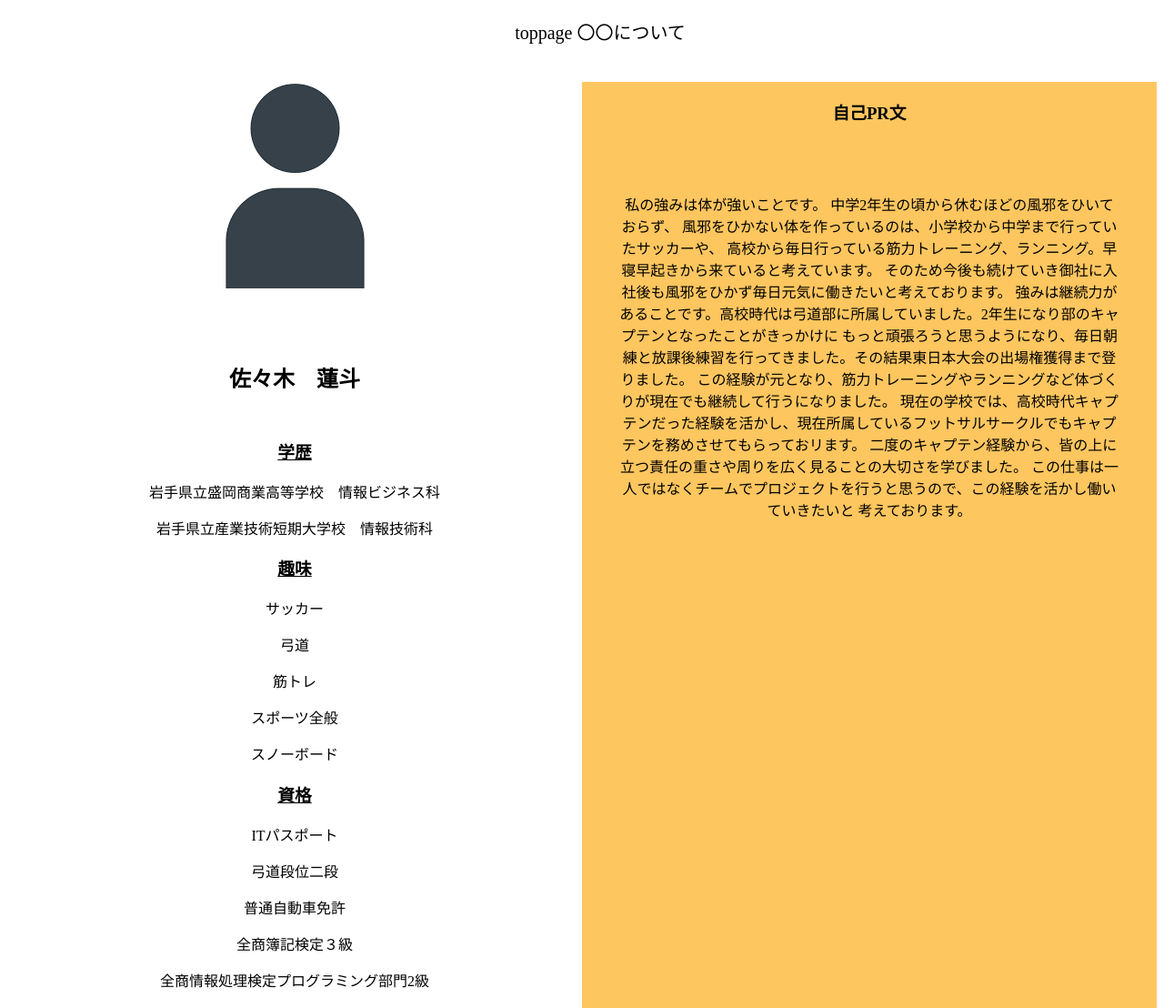
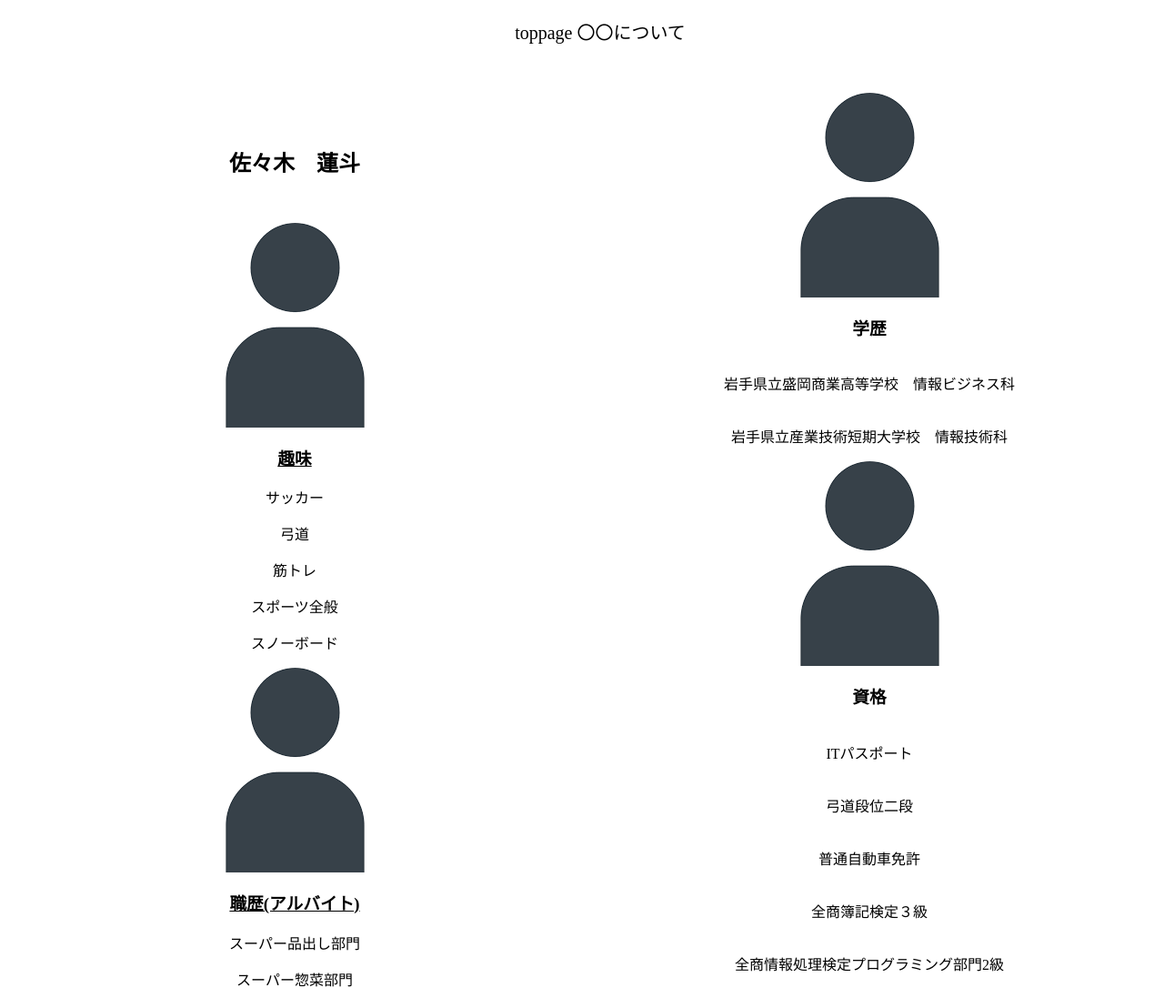
Before and after one commit to hasuto/portfolio, a plain HTML site: page game/pr.html in a window 1280 px wide. Shown: the top 1108 px of the page at 91% size. Drawn offline with Linux system fonts and the light colour scheme.

Commit message:
更新3/10

```diff
--- a/game/main.scss
+++ b/game/main.scss
@@ -65,8 +65,10 @@ body {
 
 
 //自己PRページ用↓
+
 .pr-top {
     width: 50%;
+
     float: left;
     .img-1{
         margin-top: 12px;
@@ -92,14 +94,17 @@ body {
 .pr-sentence{
     width: 50%;
     float: right;
-    background-color: rgb(254, 198, 95);
     margin-top: 10px;
     height: 200%;
+    .img-1{
+        margin-top: 12px;
+        text-align: center;
+
+    }
     h3 {
         text-align: center;
     }
     p{
-        padding: 40px;
         text-align: center;
     }p::before {
         content: "\A";
--- a/game/pr.html
+++ b/game/pr.html
@@ -4,7 +4,7 @@
         <link rel="stylesheet" href="main.css">
 
     </head>
-    <body>
+    <body class="pr-all">
         <div class="header">
             <nav>
             <ul>
@@ -18,17 +18,12 @@
         </nav>
         </div>
         <div class="pr-top">
-            <div class="img-1">
-            <img src="sample-pop.png" alt="">
-            </div>
             <h2>
                 佐々木　蓮斗
             </h2>
-            <h3>
-                学歴
-            </h3>
-            <p>岩手県立盛岡商業高等学校　情報ビジネス科</p>
-            <p>岩手県立産業技術短期大学校　情報技術科</p>
+            <div class="img-1">
+                <img src="sample-pop.png" alt="">
+                </div>
             <h3>
                 趣味
             </h3>
@@ -39,15 +34,10 @@
             <p>スノーボード</p>
             <p></p>
 
-            <h3>
-                資格
-            </h3>
-            <p>ITパスポート</p>
-            <p>弓道段位二段</p>
-            <p>普通自動車免許</p>
-            <p>全商簿記検定３級</p>
-            <p>全商情報処理検定プログラミング部門2級</p>
-            <p></p>
+
+            <div class="img-1">
+                <img src="sample-pop.png" alt="">
+                </div>
             <h3>
                 職歴(アルバイト)
             </h3>
@@ -63,7 +53,33 @@
 
         </div>
         <div class="pr-sentence">
+            <div class="img-1">
+                <img src="sample-pop.png" alt="">
+                </div>
 
+                <h3>
+                    学歴
+                </h3>
+                <p>岩手県立盛岡商業高等学校　情報ビジネス科</p>
+                <p>岩手県立産業技術短期大学校　情報技術科</p>
+
+                <div class="img-1">
+                    <img src="sample-pop.png" alt="">
+                    </div>
+
+                    <h3>
+                        資格
+                    </h3>
+                    <p>ITパスポート</p>
+                    <p>弓道段位二段</p>
+                    <p>普通自動車免許</p>
+                    <p>全商簿記検定３級</p>
+                    <p>全商情報処理検定プログラミング部門2級</p>
+                    <p></p>
+
+                    <div class="img-1">
+                        <img src="sample-pop.png" alt="">
+                        </div>
             <h3>
                 自己PR文
             </h3>
```
Also changed, not shown: game/main.css, 1 other file.
